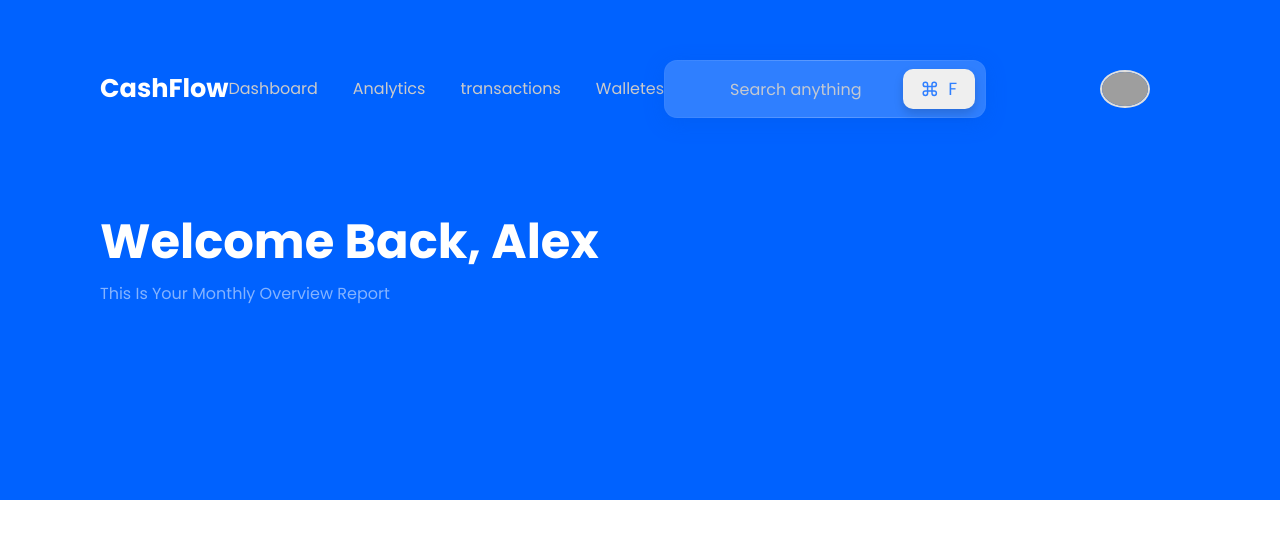
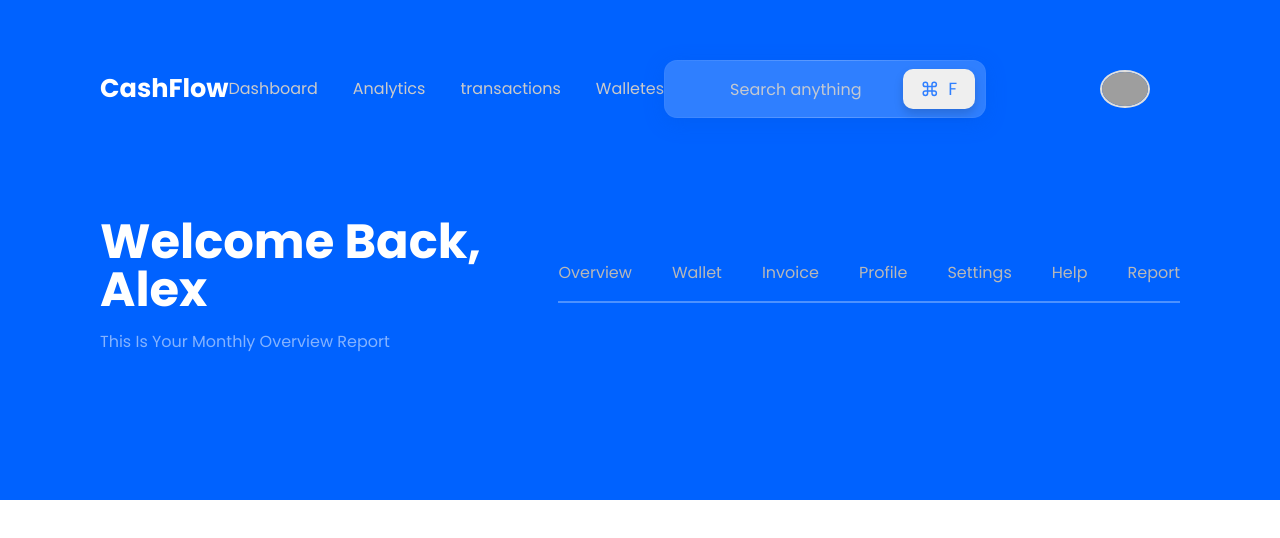
Before and after one commit to UndeadMe/react-dashboard, a React (Vite) app: page / in a window 1280 px wide. Shown: the top 538 px of the page. Built offline with nearby package versions, Linux system fonts and the light colour scheme; grey boxes are pictures that could not be loaded; some icons are missing.

Commit message:
added RouteMenu component in header

```diff
--- /dev/null
+++ b/src/components/RouteMenu.jsx
@@ -0,0 +1,28 @@
+import styles from './RouteMenu.module.css'
+
+
+import { NavLink } from "react-router-dom"
+
+
+
+export default function RouteMenu({ routes }) {
+    const routePaths = Object.values(routes)
+    const routeNames = Object.keys(routes)
+
+    const setActive = ({ isActive }) =>
+        isActive ? `${styles["menu-route-item"]} ${styles["active"]}` : styles["menu-route-item"]
+
+    return (
+        <ul className={styles['menu']}>
+            {
+                routePaths.map(((routePath, i) => (
+                    <li key={crypto.randomUUID()} >
+                        <NavLink to={routePath} className={setActive}>
+                            { routeNames[i] }
+                        </NavLink>
+                    </li>
+                )))
+            }
+        </ul>
+    )
+}
--- /dev/null
+++ b/src/components/RouteMenu.module.css
@@ -0,0 +1,14 @@
+.menu {
+    display: flex;
+    column-gap: 40px;
+    padding-bottom: 20px;
+    border-bottom: 2px solid rgb(255, 255, 255, 0.3);
+}
+.menu-route-item {
+    text-decoration: none;
+    color: #b8b8b8;
+}
+
+.menu-route-item.active {
+    color: #FFFFFF;
+}
--- a/src/pages/Root.jsx
+++ b/src/pages/Root.jsx
@@ -1,8 +1,10 @@
 import styles from './Root.module.css'
 
-import Container from './../components/Container';
-import NavigationBar from './../components/NavigationBar';
+import Container from '../components/Container';
+import NavigationBar from '../components/NavigationBar';
+import RouteMenu from '../components/RouteMenu'
 
+import { ROUTES } from '../router/routerConfig'
 
 export default function Root() {
     return (
@@ -16,6 +18,8 @@ export default function Root() {
                             <h1 className={styles["welcome-title"]}>Welcome Back, Alex</h1>
                             <h6>this is your monthly overview report</h6>
                         </div>
+
+                        <RouteMenu routes={ROUTES} />
                     </div>
                 </header>
             </Container>
```
